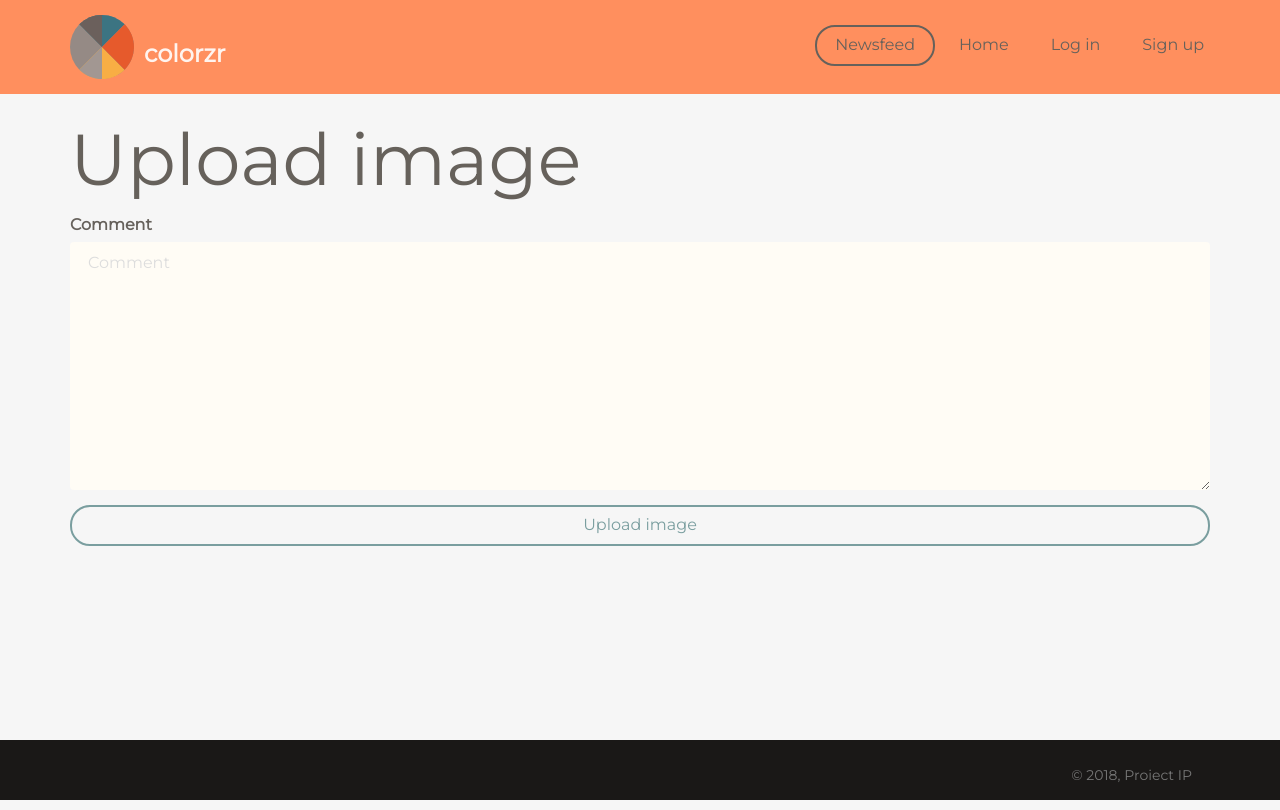
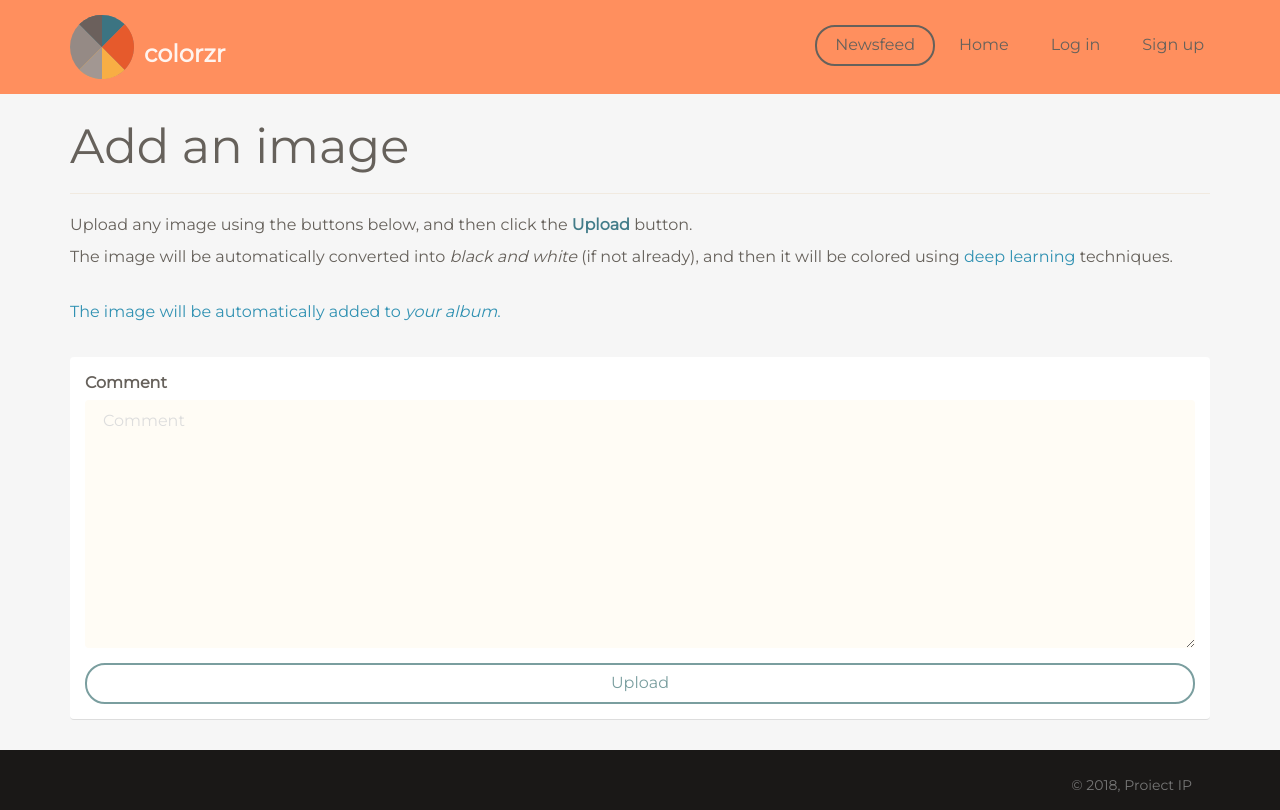
Before and after one commit to ericpts/ProiectIP, a Django app: template colorzr/images/templates/images/upload-image.html in a window 1280 px wide. Run offline with Django 3.2, Linux system fonts and the light colour scheme; the template is opened without the code that fills it: values that come from a table or form of the project are taken from there, others are empty; parts of the project's set-up code (start-up, migrations or seed data) failed here and were passed over; some libraries are stand-ins or nearby versions.

Commit message:
Revamped UI for user profile, album, and upload image pages

```diff
--- a/colorzr/accounts/templates/accounts/thumbnail_profile.html
+++ b/colorzr/accounts/templates/accounts/thumbnail_profile.html
@@ -1,7 +1,9 @@
 <!-- Template used to a thumbnail view of a user's profile. -->
 
 <a href="{% url 'view_profile' username=user.username %}">
-    <img class="iconos img-rounded" src="{{ user.profile.avatar_url_or_default }}" alt="avatar"
-        width="32" height="32">
+    <img class="iconos img-rounded" src="{{ user.profile.avatar_url_or_default }}"
+        width="32" height="32" alt="{{ user.username }}" title="{{ user.username }}">
+    {% if not hide_username %}
     <span class="my-0">{{ user.username }}</span>
+    {% endif %}
 </a>
--- a/colorzr/accounts/views.py
+++ b/colorzr/accounts/views.py
@@ -9,6 +9,7 @@ from django.urls import reverse_lazy
 from django.views import generic, View
 from friendship.models import Follow
 
+from images.models import ImageConversion
 from . import forms
 
 
@@ -77,6 +78,8 @@ class ViewProfileView(View):
         return render(request, self.template_name, {
             'user': user,
             'following': Follow.objects.follows(request.user, user),
+            'image_list': ImageConversion.objects.filter(author=user),
+            'follower_list': Follow.objects.followers(user)
         })
 
 
--- a/colorzr/images/templates/images/image.html
+++ b/colorzr/images/templates/images/image.html
@@ -2,12 +2,14 @@
 {% load thumbnail %}
 {% load static %}
 
+{% if not small %}
 <div class="panel-heading">
     <h3>{{ image.title }}</h3>
     <p class="emph">Created on {{ image.created }} </p>
     <p>by {% include "accounts/thumbnail_profile.html" with user=image.author %}</p>
 
 </div>
+{% endif %}
 
 <div class="panel-body">
     <div class="overlay">
@@ -25,6 +27,7 @@
     </div>
 </div>
 
+{% if not small %}
 <div class="panel-footer">
     <div class="text">
         <img class="icon-chevron-right" width="24" height="24"
@@ -43,3 +46,4 @@
     </form>
     {% endif %}
 </div>
+{% endif %}
--- a/colorzr/images/templates/images/upload-image.html
+++ b/colorzr/images/templates/images/upload-image.html
@@ -5,12 +5,30 @@
 
 {% block body_content %}
 <div class="container">
-  <h1>Upload image</h1>
-  <form method="post" enctype="multipart/form-data">
-      {% csrf_token %}
-      {% bootstrap_form form %}
-      <input type="submit" value="Upload image" class="btn btn-primary btn-block"/>
-  </form>
-
+    <h2>Add an image</h2>
+    <hr>
+    <div class="wrapper">
+        <p>
+            Upload any image using the buttons below, and then click the <strong class="text-primary">Upload</strong> button.
+        </p>
+        <p>
+            The image will be automatically converted into <em>black and white</em> (if not already),
+            and then it will be colored using <span class="text-info">deep learning</span> techniques.
+        </p>
+        <br/>
+        <p class="text-info">
+            The image will be automatically added to <em>your album</em>.
+        </p>
+    </div>
+    <br/>
+    <div class="panel">
+        <div class="panel-body">
+            <form method="post" enctype="multipart/form-data">
+                {% csrf_token %}
+                {% bootstrap_form form %}
+                <input type="submit" value="Upload" class="btn btn-primary btn-block"/>
+            </form>
+        </div>
+    </div>
 </div>
 {% endblock %}
--- a/colorzr/images/views.py
+++ b/colorzr/images/views.py
@@ -61,7 +61,8 @@ class AlbumView(LoginRequiredMixin, generic.ListView):
     author = None
 
     def get_context_data(self, **kwargs):
-        kwargs['controls_enabled'] = (self.request.user == self.author)
+        kwargs['author'] = self.author
+        kwargs['is_own'] = self.author == self.request.user
         return super().get_context_data(**kwargs)
 
     def dispatch(self, request, *args, **kwargs):
@@ -85,7 +86,7 @@ class LatestView(generic.TemplateView):
             .filter(author__in=Follow.objects.following(self.request.user))\
             .order_by('-id')[:9]
         kwargs["trending_images"] = models.ImageConversion.objects\
-            .annotate(num_ratings=Count('rating'))\
+            .annotate(num_ratings=Count('rating')+Count('comment'))\
             .order_by('-num_ratings')[:9]
         kwargs["random_images"] = models.ImageConversion.objects.order_by('?')[:9]
 
```
Also changed, not shown: colorzr/accounts/templates/accounts/view_profile.html (+47 -5 lines), colorzr/images/templates/images/album.html (+10 -1 lines), colorzr/images/templates/images/image_set.html (+6 -2 lines).
